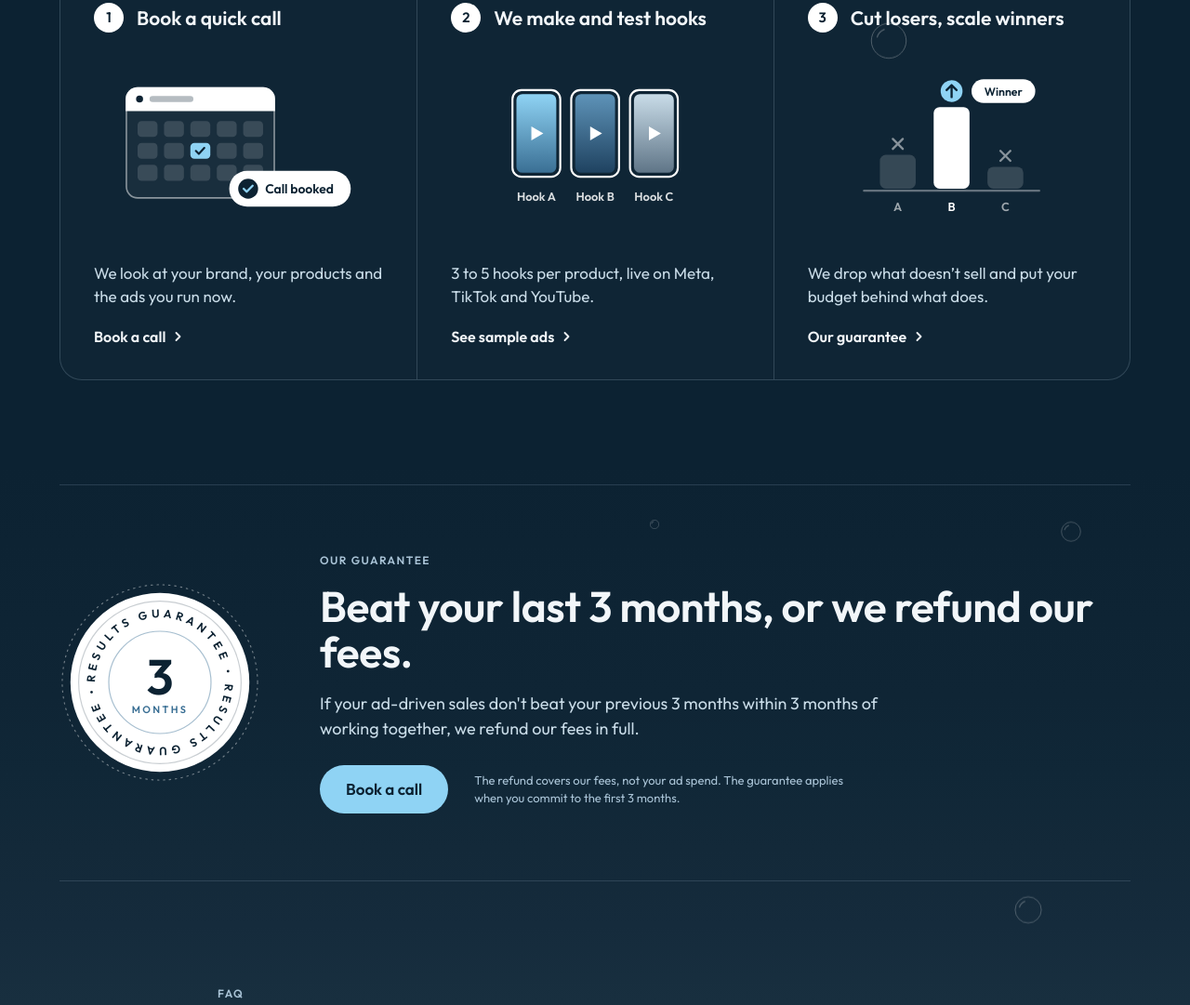
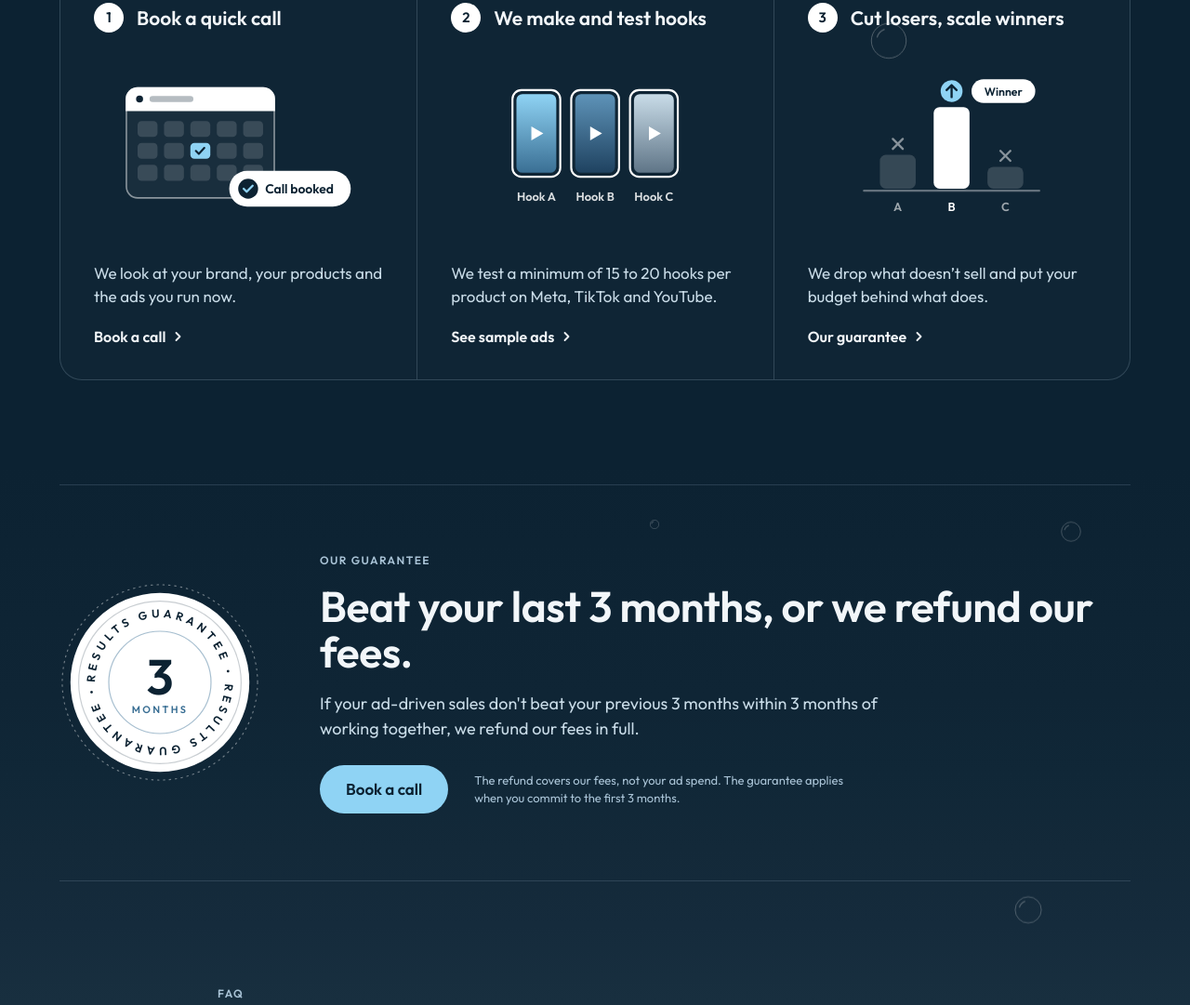
Before and after one commit to estdima/icebergmedia.co, a plain HTML site: page index.html in a window 1280 px wide. Shown: the part 3736-4817 px from the top of the page at 93% size. Drawn offline with Linux system fonts and the light colour scheme.

Commit message:
Say we test a minimum of 15 to 20 hooks per product
- How it works, step 2 now reads "We test a minimum of 15 to 20 hooks per
  product on Meta, TikTok and YouTube." (was "3 to 5 hooks per product,
  live on Meta, TikTok and YouTube.").
- The links under the three steps now sit at the bottom of their row, so
  they line up even when one step's text runs a line longer.

Co-Authored-By: Claude Opus 5.5 <noreply@anthropic.com>
Claude-Session: https://claude.ai/code/session_01CgTFztGvm92qj5rvV9RkAU

```diff
--- a/assets/css/site.css
+++ b/assets/css/site.css
@@ -257,7 +257,8 @@ html:not(.anim) .dive-line, html:not(.anim) .scroll-hint { display: none; }
 .step h3 { margin: 0; font-size: 21px; line-height: 1.25; font-weight: 600; color: var(--on-dark); }
 .step-art { display: grid; place-items: center; min-height: 190px; }
 .step-art svg { display: block; height: 150px; width: auto; max-width: 100%; }
-.step-foot { display: flex; flex-direction: column; align-items: flex-start; gap: 18px; }
+/* the link sits at the bottom of the row, so the three links line up even when one step's text runs a line longer */
+.step-foot { display: flex; flex-direction: column; align-items: flex-start; justify-content: space-between; gap: 18px; }
 .step p { margin: 0; max-width: 340px; font-size: 17px; line-height: 1.5; color: var(--soft); }
 .step-link { display: inline-flex; align-items: center; gap: 6px; font-weight: 600; color: var(--on-dark); text-decoration: none; transition: color 350ms var(--ease); }
 .step-link svg { transition: transform 350ms var(--ease); }
--- a/index.html
+++ b/index.html
@@ -198,7 +198,7 @@
               </svg>
             </div>
             <div class="step-foot">
-              <p>3 to 5 hooks per product, live on Meta, TikTok and YouTube.</p>
+              <p>We test a minimum of 15 to 20 hooks per product on Meta, TikTok and YouTube.</p>
               <a class="step-link" href="#ads" data-scroll>See sample ads<svg width="14" height="14" viewBox="0 0 14 14" fill="none" stroke="currentColor" stroke-width="1.8" stroke-linecap="round" stroke-linejoin="round" aria-hidden="true" focusable="false"><path d="M5.5 3l4 4-4 4"/></svg></a>
             </div>
           </li>
```
